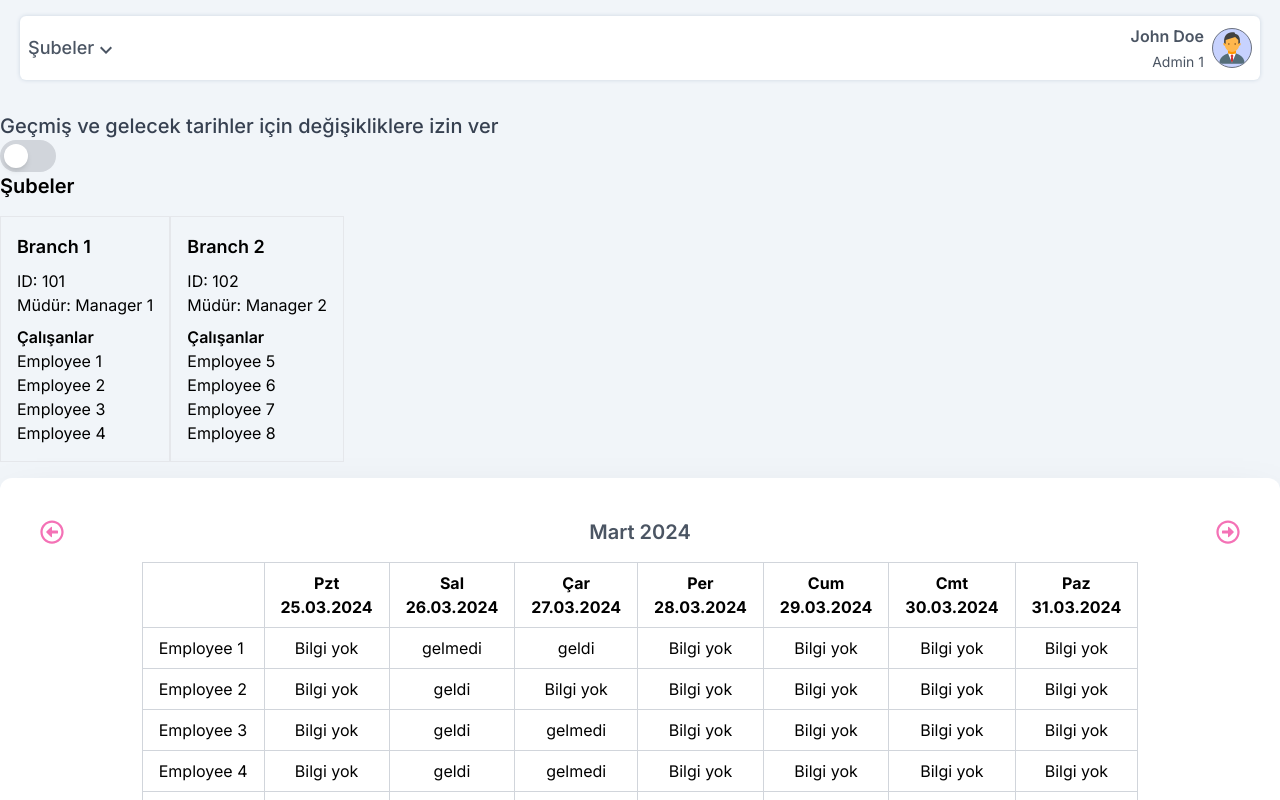
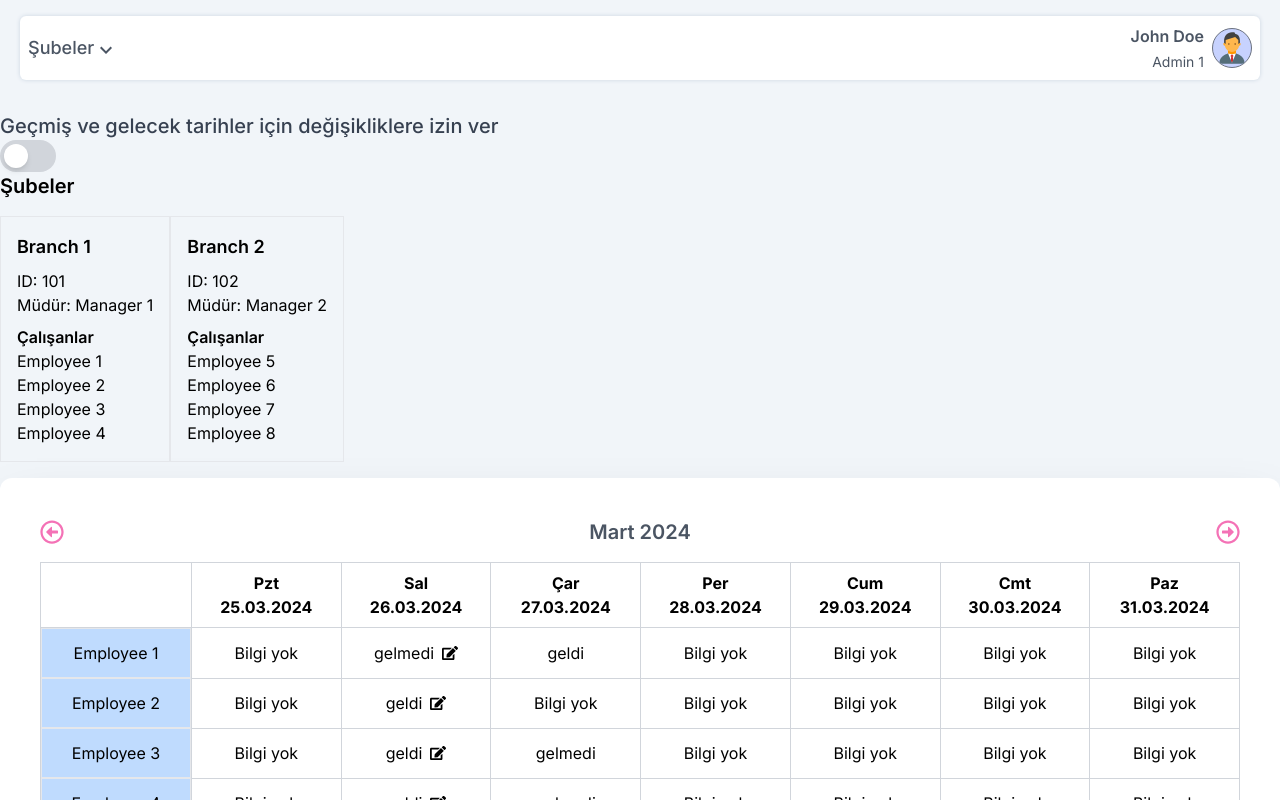
Before and after one commit to gokcetasci/Employee-Attendance-Tracker-Project, a Next.js app: page / in a window 1280 px wide. Shown: the top 800 px of the page. Built offline with nearby package versions, Linux system fonts and the light colour scheme.

Commit message:
Edit button was made to appear only in permitted fields.

```diff
--- a/components/generalcalendar/index.js
+++ b/components/generalcalendar/index.js
@@ -2,7 +2,7 @@
 import React, { useState } from "react";
 import useStore from "@/utils/store";
 import Popup from "../popup";
-import { FaInfoCircle } from "react-icons/fa";
+import { FaInfoCircle, FaEdit } from "react-icons/fa";
 import Link from "next/link";
 import {
   FaRegArrowAltCircleLeft,
@@ -115,14 +115,19 @@ const GeneralCalendar = ({ allowPastAndFutureChanges }) => {
   return (
     <div className="flex flex-col items-center">
       <div className="flex justify-between w-full mb-4">
-        <button onClick={goToPreviousWeek}><FaRegArrowAltCircleLeft className="text-pink-400 w-6 h-6 hover:text-indigo-600 hover:scale-110" /></button>
+        <button onClick={goToPreviousWeek}>
+          <FaRegArrowAltCircleLeft className="text-pink-400 w-6 h-6 hover:text-indigo-600 hover:scale-110" />
+        </button>
         <h2 className="text-xl font-semibold text-gray-600">
           {currentDate.toLocaleDateString("tr-TR", {
             year: "numeric",
             month: "long",
           })}
         </h2>
-        <button onClick={goToNextWeek}> <FaRegArrowAltCircleRight className="text-pink-400 w-6 h-6 hover:text-indigo-600 hover:scale-110" /></button>
+        <button onClick={goToNextWeek}>
+          {" "}
+          <FaRegArrowAltCircleRight className="text-pink-400 w-6 h-6 hover:text-indigo-600 hover:scale-110" />
+        </button>
       </div>
 
       <table className="border-collapse border border-gray-300">
@@ -130,7 +135,7 @@ const GeneralCalendar = ({ allowPastAndFutureChanges }) => {
           <tr>
             <th className="border border-gray-300"></th>
             {getWeekDates(currentDate).map((date, index) => (
-              <th key={index} className="border border-gray-300 px-4 py-2 text-center">
+              <th key={index} className="border border-gray-300 px-4 py-2">
                 <p>{date.toLocaleDateString("tr-TR", { weekday: "short" })}</p>
                 <p>{date.toLocaleDateString("tr-TR")}</p>
               </th>
@@ -140,21 +145,28 @@ const GeneralCalendar = ({ allowPastAndFutureChanges }) => {
         <tbody>
           {admin.branches.flatMap((branch) => branch.manager.employees).map((employee) => (
             <tr key={employee.id}>
-              <td className="border border-gray-300 px-4 py-2"><Link href={`/employee/${employee.id}`}>{employee.name}</Link></td>
-              {getWeekDates(currentDate).map((date, index) => (
-                <td key={index} className="border border-gray-300 px-4 py-2 text-center" onClick={() =>
-                  allowPastAndFutureChanges
-                    ? openPopup(employee.id, date)
-                    : date.toDateString() === new Date().toDateString()
-                    ? openPopup(employee.id, date)
-                    : null
-                }>
+              <td className="w-[150px] h-[50px] bg-blue-200 border px-4 py-2 flex items-center justify-center "><Link href={`/employee/${employee.id}`}>{employee.name}</Link></td>
+              {getWeekDates(currentDate).map((date, index) => {
+                const isClickable =
+                  allowPastAndFutureChanges ||
+                  date.toDateString() === new Date().toDateString();
+                return (
+                  <td key={index} className="w-[150px] h-[50px]  border border-gray-300 px-4 py-2">
+                    <div className="flex flex-row gap-2  items-center justify-center">
                       <p>
                         {getAttendanceStatus(
                           employee.id,
                           date.toISOString().split("T")[0]
                         )}
                       </p>
+                      {isClickable && (
+                        <FaEdit
+                          onClick={() =>
+                            openPopup(employee.id, date)
+                          }
+                          className="cursor-pointer"
+                        />
+                      )}
                       {getAttendanceStatus(
                         employee.id,
                         date.toISOString().split("T")[0]
@@ -175,8 +187,10 @@ const GeneralCalendar = ({ allowPastAndFutureChanges }) => {
                             style={{ cursor: "pointer" }}
                           />
                         )}
+                    </div>
                   </td>
-              ))}
+                );
+              })}
             </tr>
           ))}
         </tbody>
```
Lines whose indentation alone changed are shown as unchanged.
